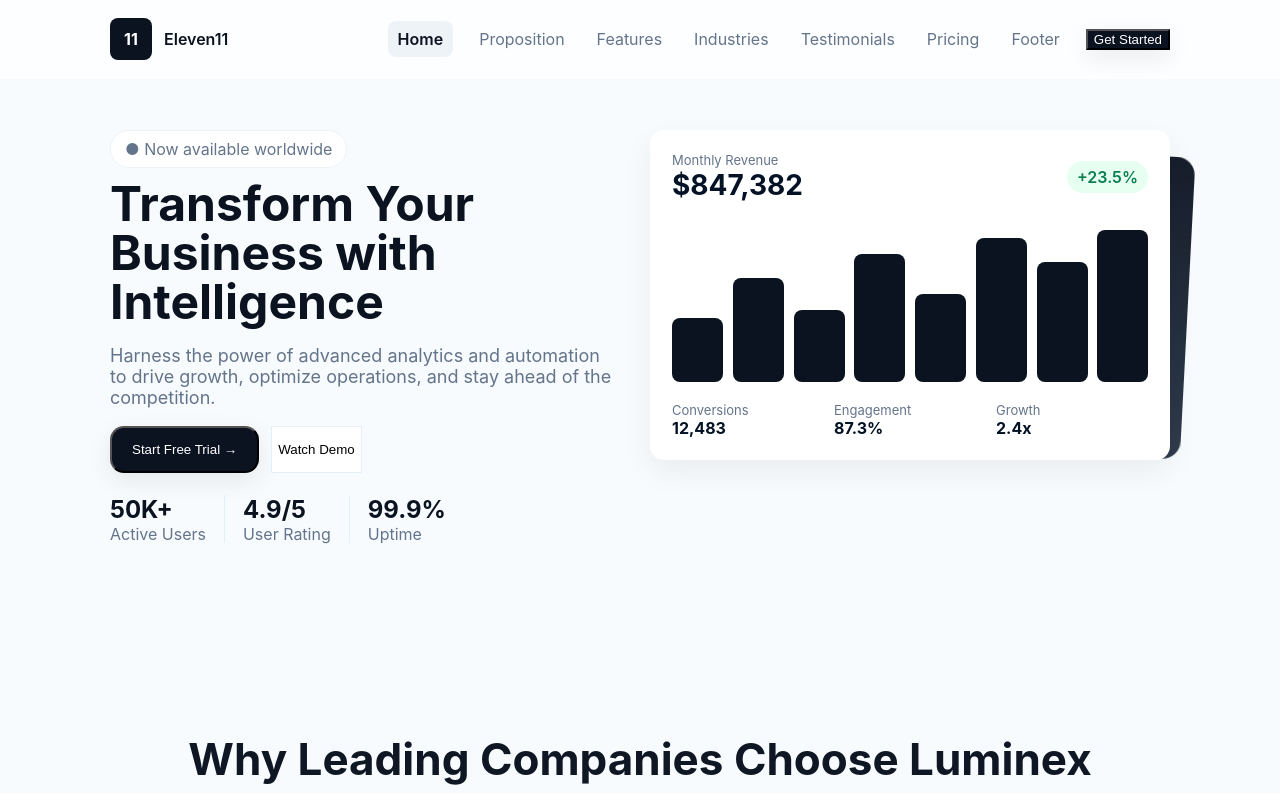
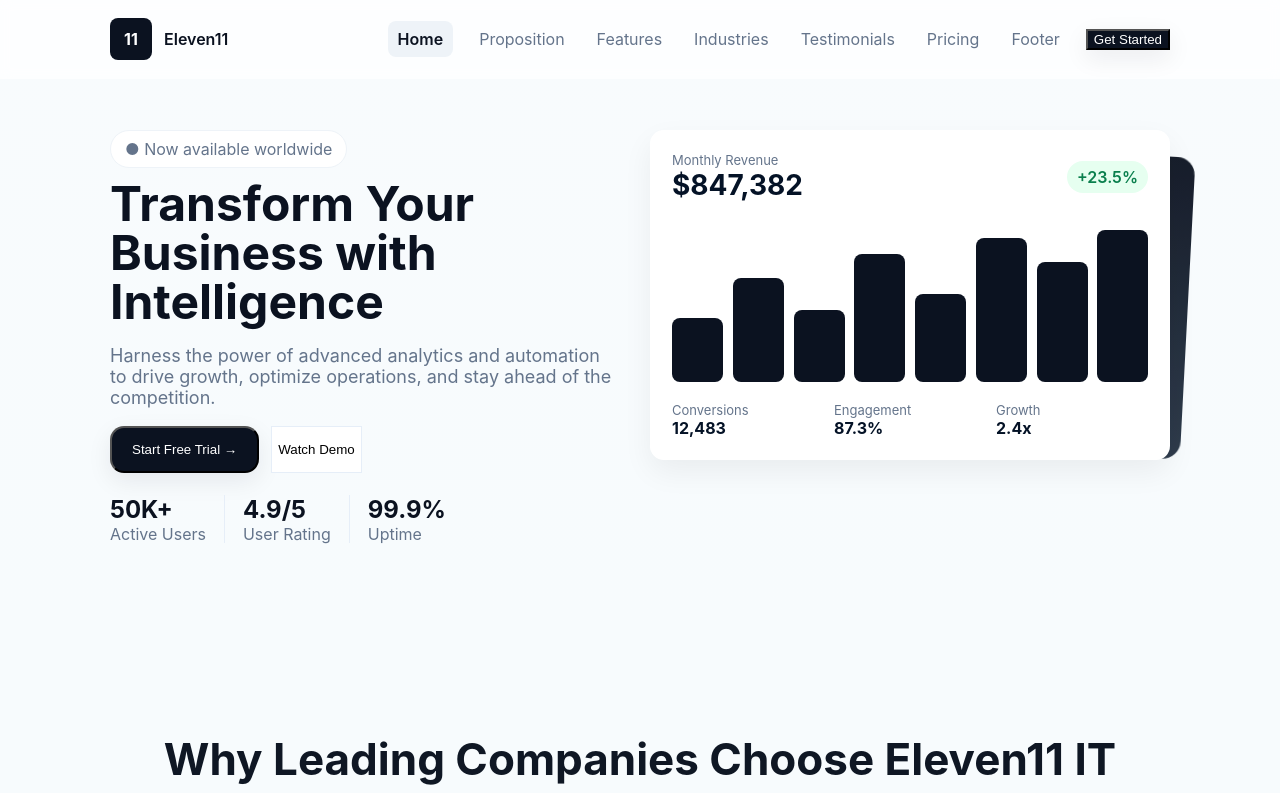
Before and after one commit to Ram-Prakash-1/eleven11it, a React (Create React App) app: page / in a window 1280 px wide. Shown: the top 793 px of the page. Built offline with nearby package versions, Linux system fonts and the light colour scheme.

Commit message:
normal changes

```diff
--- a/src/Components/Footer.js
+++ b/src/Components/Footer.js
@@ -51,7 +51,7 @@ const Footer = () => {
       </div>
 
       <div className="footer-bottom">
-        <p>© 2025 Eleven11. All rights reserved.</p>
+        <p>© 2025 Eleven11 IT Solution. All rights reserved.</p>
         <div className="legal-links">
           <a>Privacy Policy</a>
           <a>Terms of Service</a>
--- a/src/Components/Pricing.js
+++ b/src/Components/Pricing.js
@@ -33,7 +33,7 @@ function Pricing() {
         <div className="pricing-cta">
           <div>
             <h3>Ready to Transform Your Business?</h3>
-            <p>Join thousands of companies already using Luminex to drive growth and efficiency.</p>
+            <p>Join thousands of companies already using Eleven11 IT Solution to drive growth and efficiency.</p>
           </div>
           <div>
             <button className="btn-white">Start Free Trial</button>
--- a/src/Components/Testimonials.js
+++ b/src/Components/Testimonials.js
@@ -2,7 +2,7 @@ import React from 'react'
 
 const Testimonials = () => {
   const items = [
-    {quote: 'Luminex transformed how we operate.', author: 'Sarah Chen', role:'VP of Operations', company:'TechCorp'},
+    {quote: 'Eleven11 IT Solution transformed how we operate.', author: 'Sarah Chen', role:'VP of Operations', company:'TechCorp'},
     {quote: 'The ROI was immediate.', author: 'Michael Rodriguez', role:'CTO', company:'DataFlow Inc'},
     {quote: 'Security exceeded expectations.', author: 'Emily Watson', role:'CISO', company:'SecureBank'}
   ];
--- a/src/Components/ValueProposition.js
+++ b/src/Components/ValueProposition.js
@@ -4,7 +4,7 @@ const ValueProposition = () => {
   return (
     <section id="value-prop" className="value-root">    {/* FIXED */}
       <div className="container">
-        <h2 className="section-title">Why Leading Companies Choose Luminex</h2>
+        <h2 className="section-title">Why Leading Companies Choose Eleven11 IT Solution</h2>
         <p className="section-sub">
           Experience the difference that intelligent automation and real-time insights can make for your organization.
         </p>
```
